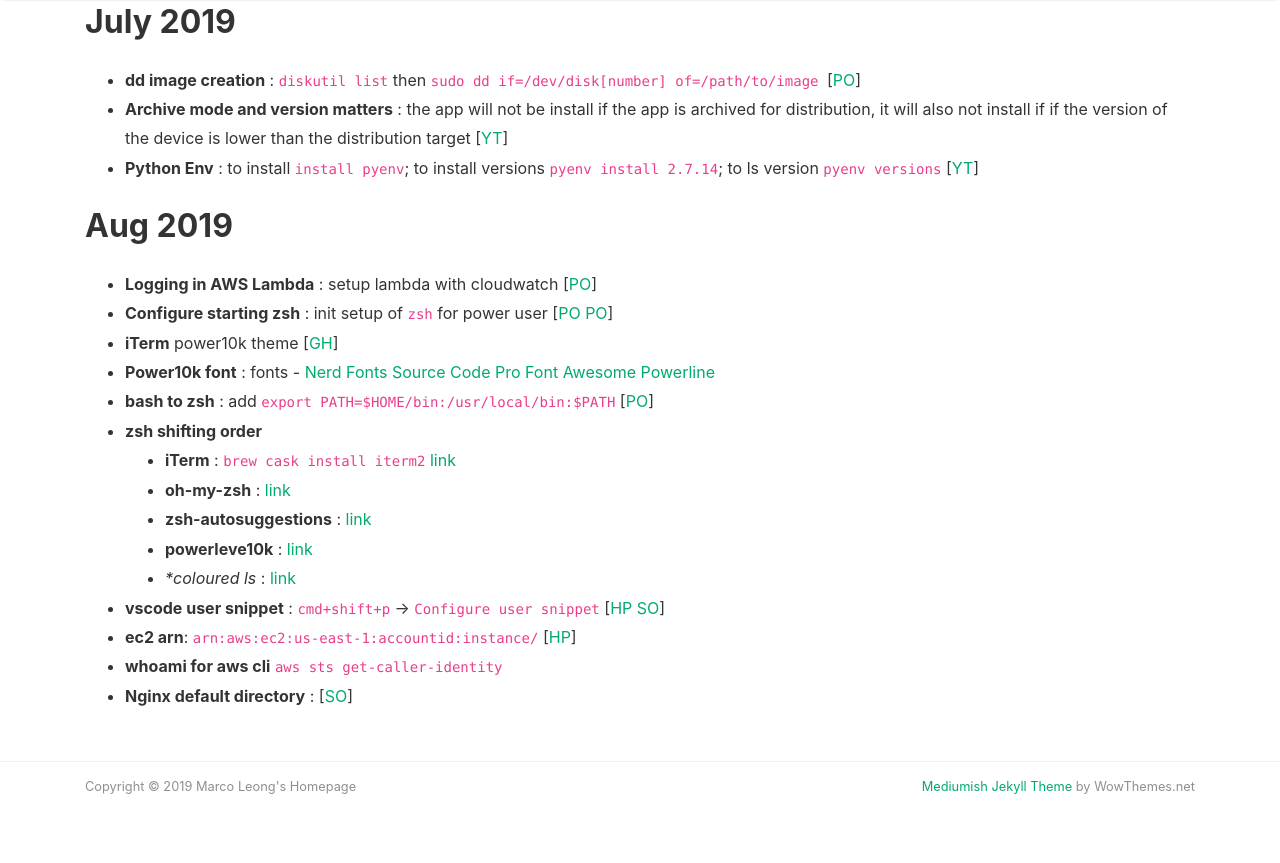
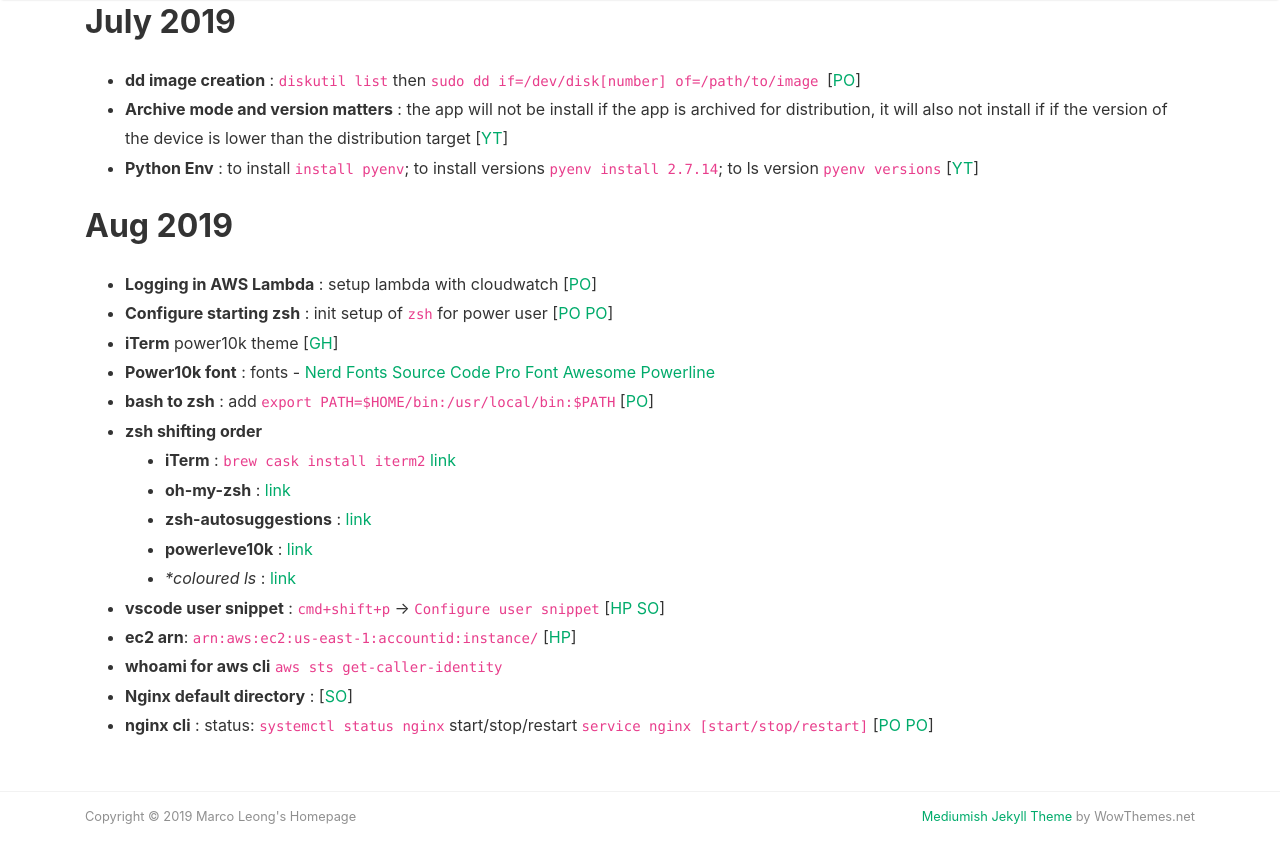
Before and after one commit to MarcoLeongDev/MarcoLeongDev.github.io, a Jekyll site: the page built from journey.md, in a window 1280 px wide and 900 px high, scrolled down 3505 px. Shown: the top 863 px of the window. Built offline with Jekyll 4.4.1, drawn with Linux system fonts in a browser that asks for light colours; nearby versions of some CDN libraries; our own code applies the rules of GitHub Pages for plain Markdown files.

Commit message:
Update journey.md

```diff
--- a/journey.md
+++ b/journey.md
@@ -113,6 +113,7 @@
 - **ec2 arn**: `arn:aws:ec2:us-east-1:accountid:instance/` [[HP](https://aws.amazon.com/blogs/security/demystifying-ec2-resource-level-permissions/)]
 - **whoami for aws cli** `aws sts get-caller-identity`
 - **Nginx default directory** : [[SO](https://stackoverflow.com/questions/10674867/nginx-default-public-www-location)]
+- **nginx cli** : status: `systemctl status nginx` start/stop/restart `service nginx [start/stop/restart]` [[PO](https://www.digitalocean.com/community/tutorials/how-to-install-nginx-on-ubuntu-18-04-quickstart) [PO](https://www.keycdn.com/support/nginx-commands)]
 
 
 
```
